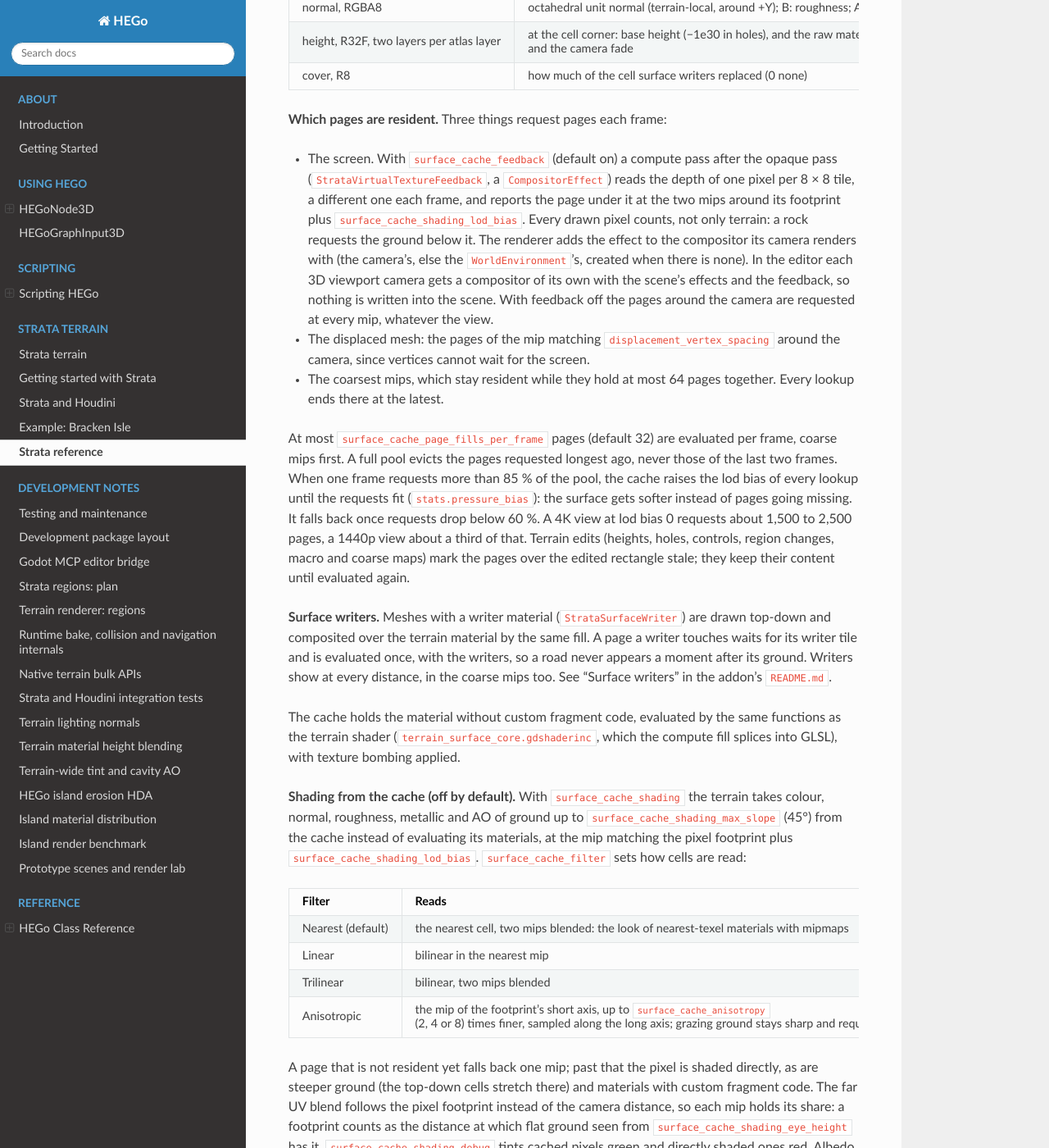
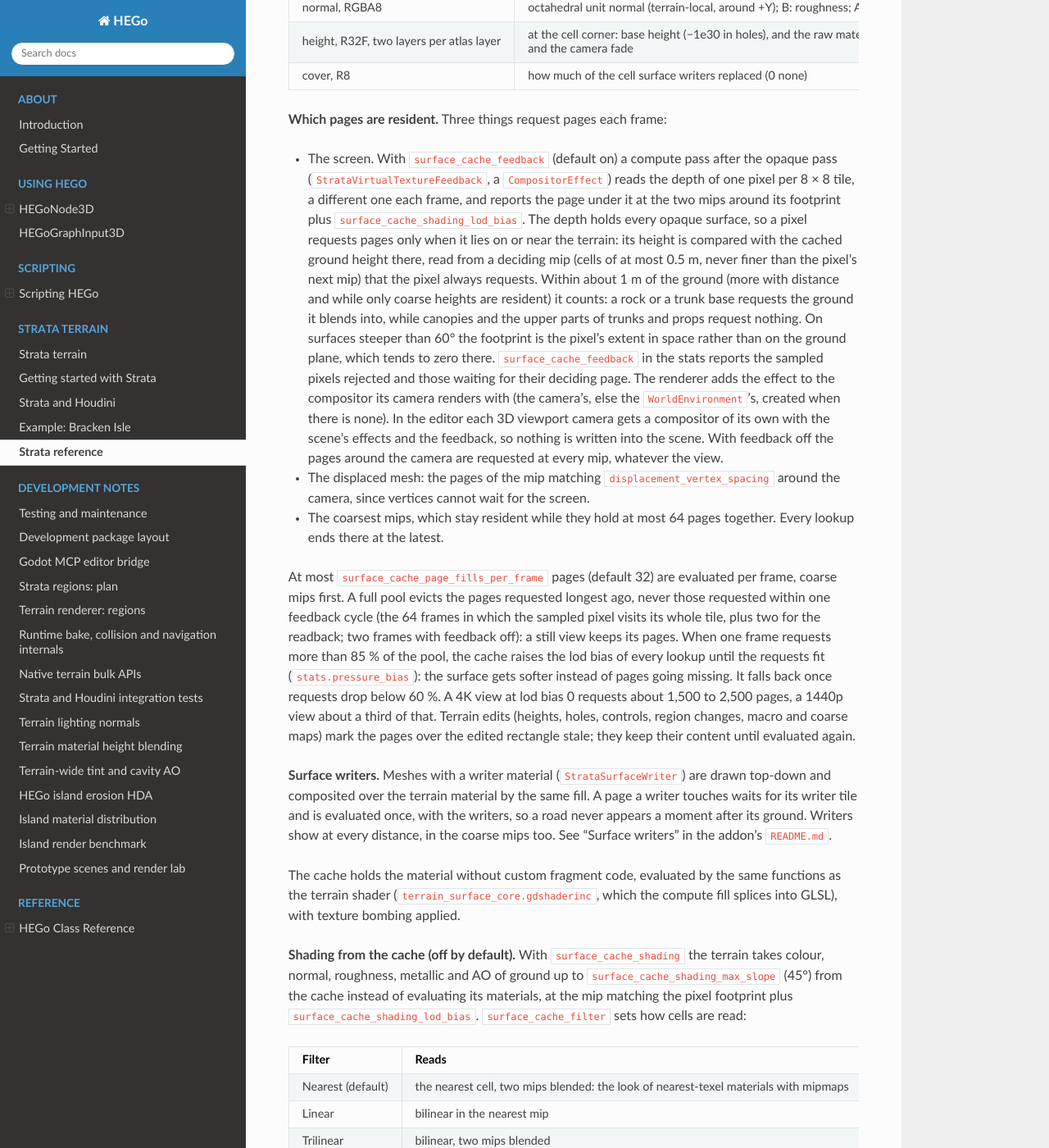
Before and after one commit to peterprickarz/hego, a Sphinx documentation site: the page built from docs/strata/reference.md, in a window 1280 px wide and 1400 px high, scrolled down 7537 px. Shown: the whole window at 82% size. Built offline with Sphinx 7.4.7 and the Read the Docs theme 3.1.0, drawn with Linux system fonts in a browser that asks for light colours.

Commit message:
Strata: surface cache feedback requests pages only near the ground
The feedback pass reads every opaque surface's depth, so a sampled pixel
now requests pages only when it lies on or near the terrain: its height is
compared with the cached ground height from a deciding mip that the pixel
always requests. Rocks and trunk bases request the ground they blend into;
canopies and the upper parts of trunks and props request nothing. Steep
surfaces use the pixel's extent in space as the footprint. A full pool no
longer evicts pages requested within one feedback cycle. The stats report
rejected samples and those waiting for their deciding page.

Co-Authored-By: Claude Opus 5.5 <noreply@anthropic.com>

```diff
--- a/docs/strata/reference.md
+++ b/docs/strata/reference.md
@@ -277,8 +277,15 @@ in its status and stays off. Memory is 17 bytes per cell, 0.31 MB per slot of a
 - The screen. With `surface_cache_feedback` (default on) a compute pass after the opaque pass
   (`StrataVirtualTextureFeedback`, a `CompositorEffect`) reads the depth of one pixel per 8 × 8
   tile, a different one each frame, and reports the page under it at the two mips around its
-  footprint plus `surface_cache_shading_lod_bias`. Every drawn pixel counts, not only terrain:
-  a rock requests the ground below it. The renderer adds the effect to the compositor its
+  footprint plus `surface_cache_shading_lod_bias`. The depth holds every opaque surface, so a
+  pixel requests pages only when it lies on or near the terrain: its height is compared with the
+  cached ground height there, read from a deciding mip (cells of at most 0.5 m, never finer than
+  the pixel's next mip) that the pixel always requests. Within about 1 m of the ground (more
+  with distance and while only coarse heights are resident) it counts: a rock or a trunk base
+  requests the ground it blends into, while canopies and the upper parts of trunks and props
+  request nothing. On surfaces steeper than 60° the footprint is the pixel's extent in space
+  rather than on the ground plane, which tends to zero there. `surface_cache_feedback` in the
+  stats reports the sampled pixels rejected and those waiting for their deciding page. The renderer adds the effect to the compositor its
   camera renders with (the camera's, else the `WorldEnvironment`'s, created when there is
   none). In the editor each 3D viewport camera gets a compositor of its own with the scene's
   effects and the feedback, so nothing is written into the scene. With feedback off the pages
@@ -289,8 +296,9 @@ in its status and stays off. Memory is 17 bytes per cell, 0.31 MB per slot of a
   lookup ends there at the latest.
 
 At most `surface_cache_page_fills_per_frame` pages (default 32) are evaluated per frame,
-coarse mips first. A full pool evicts the pages requested longest ago, never those of the last
-two frames. When one frame requests more than 85 % of the pool, the cache raises the lod bias
+coarse mips first. A full pool evicts the pages requested longest ago, never those requested
+within one feedback cycle (the 64 frames in which the sampled pixel visits its whole tile, plus
+two for the readback; two frames with feedback off): a still view keeps its pages. When one frame requests more than 85 % of the pool, the cache raises the lod bias
 of every lookup until the requests fit (`stats.pressure_bias`): the surface gets softer instead
 of pages going missing. It falls back once requests drop below 60 %. A 4K view at lod bias 0
 requests about 1,500 to 2,500 pages, a 1440p view about a third of that. Terrain edits
```
Also changed, not shown: 4 other files.
